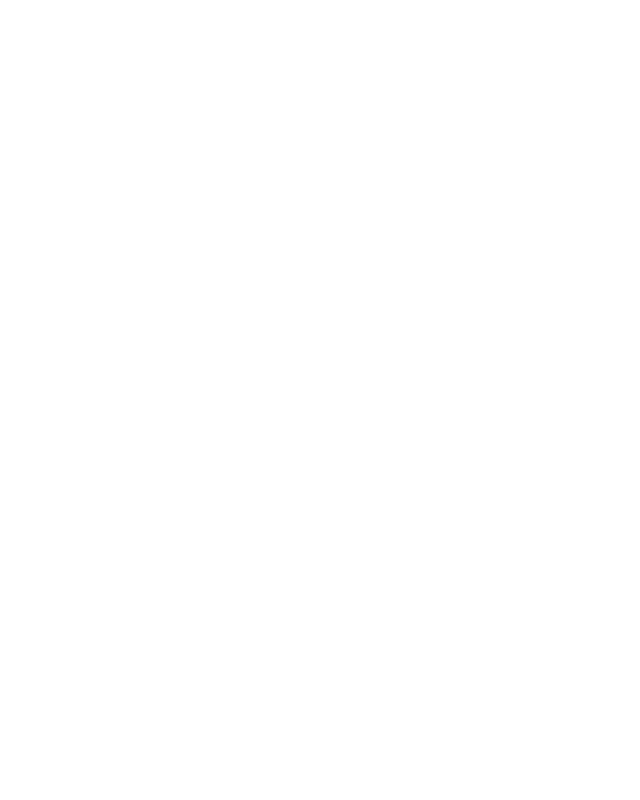
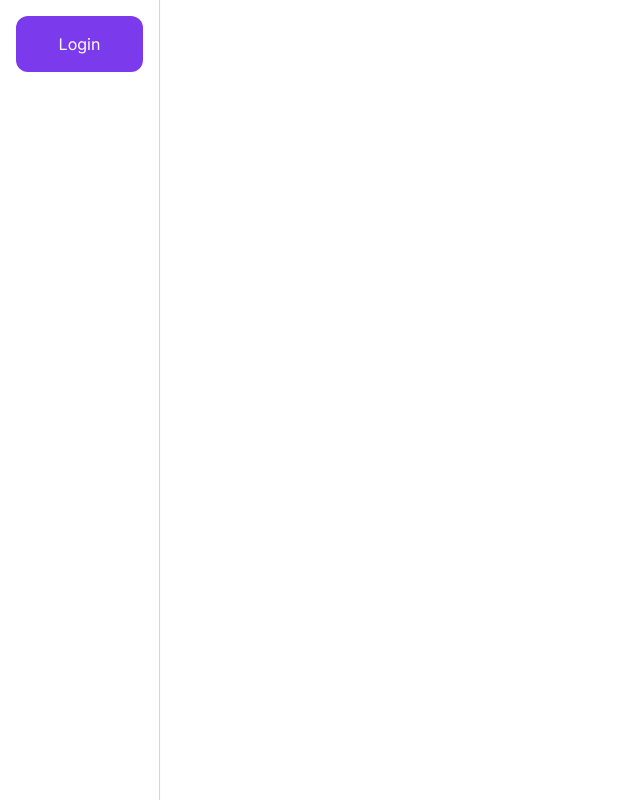
Before and after one commit to Flanner-app/flanner-nextjs-frontend, a Next.js app: page / in a window 1280 px wide. Shown: the whole page, without its empty margins (0-640 px from the left). Built offline with nearby package versions, Linux system fonts and the light colour scheme.

Commit message:
feat: add simple shared components

```diff
--- a/src/app/layout.tsx
+++ b/src/app/layout.tsx
@@ -1,6 +1,8 @@
+import Sidebar from '@/components/shared/Sidebar'
 import './globals.css'
 import type { Metadata } from 'next'
 import { Inter } from 'next/font/google'
+import clsx from 'clsx'
 
 const inter = Inter({ subsets: ['latin'] })
 
@@ -15,8 +17,11 @@ export default function RootLayout({
   children: React.ReactNode
 }) {
   return (
-    <html lang="en">
-      <body className={inter.className}>{children}</body>
+    <html lang="en" className="h-full">
+      <body className={clsx('h-full', inter.className)}>
+        <Sidebar />
+        {children}
+      </body>
     </html>
   )
 }
--- a/src/app/page.tsx
+++ b/src/app/page.tsx
@@ -1,3 +1,5 @@
-export default function Home() {
-  return <main></main>
+const Home = () => {
+  return <main className=""></main>
 }
+
+export default Home
--- /dev/null
+++ b/src/components/shared/Button.tsx
@@ -0,0 +1,20 @@
+import clsx from 'clsx'
+import { ReactNode } from 'react'
+
+type ButtonProps = {
+  className?: string
+  children: ReactNode
+}
+
+const Button = ({ className, children, ...restProps }: ButtonProps) => {
+  return (
+    <button
+      className={clsx('rounded-xl bg-violet-600 p-4 text-white', className)}
+      {...restProps}
+    >
+      {children}
+    </button>
+  )
+}
+
+export default Button
--- /dev/null
+++ b/src/components/shared/Input.tsx
@@ -0,0 +1,22 @@
+import clsx from 'clsx'
+
+type InputProps = {
+  label?: string
+  className?: string
+}
+
+const Input = ({ label, className, ...restProps }: InputProps) => {
+  return (
+    <label
+      className={clsx(
+        'rounded-xl border border-gray-300 bg-white p-4',
+        'border border-gray-300 text-gray-900',
+        className,
+      )}
+    >
+      <span className="mb-1 inline-block text-xs text-gray-900">{label}</span>
+      <input type="text" {...restProps} />
+    </label>
+  )
+}
+export default Input
--- /dev/null
+++ b/src/components/shared/Sidebar.tsx
@@ -0,0 +1,14 @@
+import Link from 'next/link'
+import Button from './Button'
+
+const Sidebar = () => {
+  return (
+    <div className="h-full w-40 border-r border-gray-300 p-4 shadow-sm">
+      <Link href="/auth">
+        <Button className="w-full">Login</Button>
+      </Link>
+    </div>
+  )
+}
+
+export default Sidebar
```
